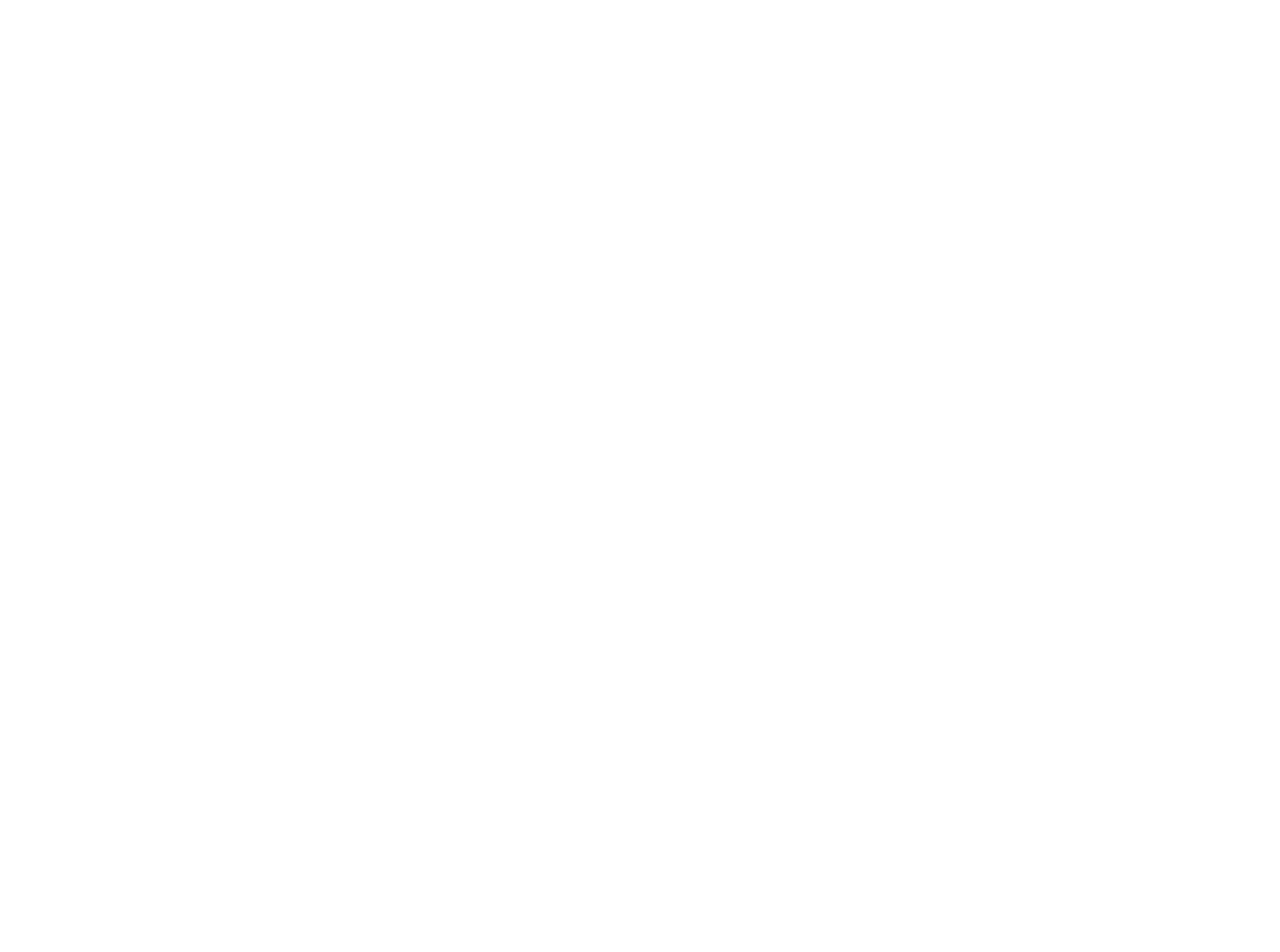
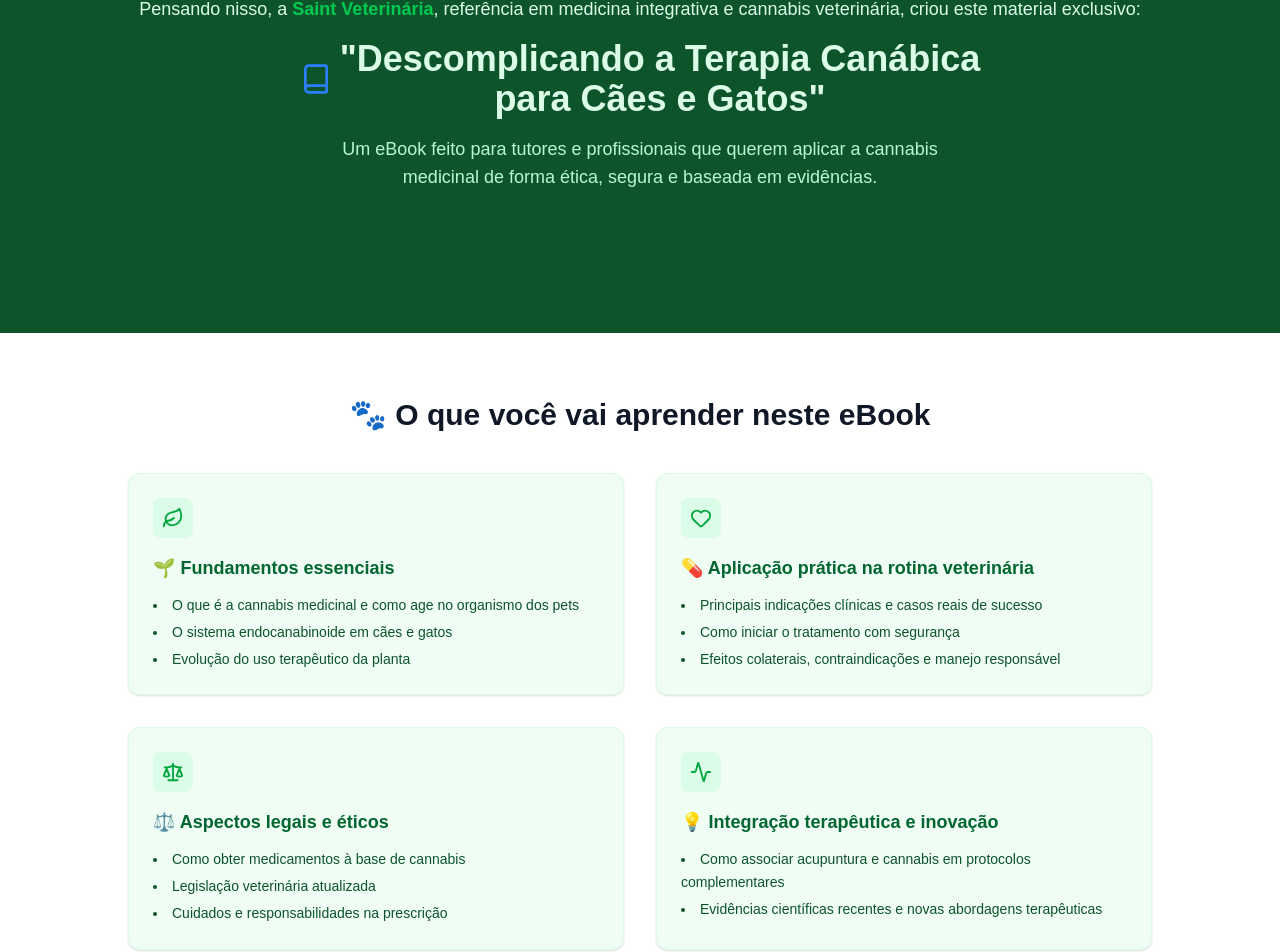
Before and after one commit to yes-pripri/saint-vet, a Next.js app: page / in a window 1280 px wide. Shown: the part 1256-2208 px from the top of the page. Before the commit the page ends 1109 px from the top, so only its background shows below. Built offline with nearby package versions, Linux system fonts and the light colour scheme.

Commit message:
feat: add ebookSection and ebookLearningSection

```diff
--- a/src/app/page.tsx
+++ b/src/app/page.tsx
@@ -1,13 +1,17 @@
 import Image from "next/image";
 import { Hero } from "@/components /hero";
-import CannabisSection from "@/components /cannabisSection"
-
+import CannabisSection from "@/components /cannabisSection";
+import { EbookSection } from "@/components /ebookSection";
+import { EbookLearningSection } from "@/components /ebookLearningSection"
 
 export default function Home() {
   return (
     <main>
       <Hero />
       <CannabisSection />
+      <EbookSection />
+      <EbookLearningSection />
+
 
     </main>
 
--- a/src/components /cannabisSection.tsx
+++ b/src/components /cannabisSection.tsx
@@ -4,19 +4,16 @@
 export default function CannabisSection() {
   return (
     <section className="bg-[#020a06] text-white py-20 px-6 flex flex-col items-center text-center">
-      {/* Título */}
       <h1 className="text-3xl md:text-5xl font-extrabold max-w-4xl leading-snug">
         A cannabis medicinal é uma das descobertas mais{" "}
         <span className="text-green-400">promissoras dos últimos anos</span>
       </h1>
 
-      {/* Subtítulo */}
       <p className="text-gray-400 mt-6 max-w-3xl">
         Com resultados reais em controle da dor, ansiedade, epilepsia,
         inflamações, e muito mais.
       </p>
 
-      {/* Box de dúvidas */}
       <div className="mt-10 bg-[#0a1510] border border-green-800 rounded-xl p-8 max-w-4xl w-full">
         <h2 className="text-xl font-semibold mb-6">
           Mas junto com o interesse, vieram as dúvidas:
--- /dev/null
+++ b/src/components /ebookLearningSection.tsx
@@ -0,0 +1,73 @@
+import React from "react";
+import { Leaf, Heart, Scale, Activity } from "lucide-react";
+
+export function EbookLearningSection() {
+  return (
+    <section className="bg-white py-16 px-6 text-center">
+      <h2 className="text-3xl font-bold text-gray-900 mb-10">
+        <span className="text-blue-500">🐾</span> O que você vai aprender neste eBook
+      </h2>
+
+      <div className="grid grid-cols-1 md:grid-cols-2 gap-8 max-w-5xl mx-auto">
+        {/* Fundamentos essenciais */}
+        <div className="bg-green-50 border border-green-100 rounded-xl p-6 text-left shadow-sm hover:shadow-md transition">
+          <div className="flex items-center justify-center w-10 h-10 bg-green-100 rounded-lg mb-4">
+            <Leaf className="text-green-600" size={22} />
+          </div>
+          <h3 className="text-lg font-semibold text-green-800 mb-3 flex items-center gap-2">
+            🌱 Fundamentos essenciais
+          </h3>
+          <ul className="text-green-900 text-sm leading-relaxed space-y-1 list-disc list-inside">
+            <li>O que é a cannabis medicinal e como age no organismo dos pets</li>
+            <li>O sistema endocanabinoide em cães e gatos</li>
+            <li>Evolução do uso terapêutico da planta</li>
+          </ul>
+        </div>
+
+        {/* Aplicação prática */}
+        <div className="bg-green-50 border border-green-100 rounded-xl p-6 text-left shadow-sm hover:shadow-md transition">
+          <div className="flex items-center justify-center w-10 h-10 bg-green-100 rounded-lg mb-4">
+            <Heart className="text-green-600" size={22} />
+          </div>
+          <h3 className="text-lg font-semibold text-green-800 mb-3 flex items-center gap-2">
+            💊 Aplicação prática na rotina veterinária
+          </h3>
+          <ul className="text-green-900 text-sm leading-relaxed space-y-1 list-disc list-inside">
+            <li>Principais indicações clínicas e casos reais de sucesso</li>
+            <li>Como iniciar o tratamento com segurança</li>
+            <li>Efeitos colaterais, contraindicações e manejo responsável</li>
+          </ul>
+        </div>
+
+        {/* Aspectos legais e éticos */}
+        <div className="bg-green-50 border border-green-100 rounded-xl p-6 text-left shadow-sm hover:shadow-md transition">
+          <div className="flex items-center justify-center w-10 h-10 bg-green-100 rounded-lg mb-4">
+            <Scale className="text-green-600" size={22} />
+          </div>
+          <h3 className="text-lg font-semibold text-green-800 mb-3 flex items-center gap-2">
+            ⚖️ Aspectos legais e éticos
+          </h3>
+          <ul className="text-green-900 text-sm leading-relaxed space-y-1 list-disc list-inside">
+            <li>Como obter medicamentos à base de cannabis</li>
+            <li>Legislação veterinária atualizada</li>
+            <li>Cuidados e responsabilidades na prescrição</li>
+          </ul>
+        </div>
+
+        {/* Integração terapêutica e inovação */}
+        <div className="bg-green-50 border border-green-100 rounded-xl p-6 text-left shadow-sm hover:shadow-md transition">
+          <div className="flex items-center justify-center w-10 h-10 bg-green-100 rounded-lg mb-4">
+            <Activity className="text-green-600" size={22} />
+          </div>
+          <h3 className="text-lg font-semibold text-green-800 mb-3 flex items-center gap-2">
+            💡 Integração terapêutica e inovação
+          </h3>
+          <ul className="text-green-900 text-sm leading-relaxed space-y-1 list-disc list-inside">
+            <li>Como associar acupuntura e cannabis em protocolos complementares</li>
+            <li>Evidências científicas recentes e novas abordagens terapêuticas</li>
+          </ul>
+        </div>
+      </div>
+    </section>
+  );
+}
--- /dev/null
+++ b/src/components /ebookSection.tsx
@@ -0,0 +1,24 @@
+import Image from "next/image";
+import { Book } from "lucide-react";
+
+export function EbookSection() {
+  return (
+    <section className="bg-green-900 text-green-100 py-16 md:py-20 px-6 text-center min-h-[60vh] flex flex-col justify-center">
+      <p className="mb-4 text-base md:text-lg">
+        Pensando nisso, a{" "}
+        <span className="font-semibold text-green-500">Saint Veterinária</span>,
+        referência em medicina integrativa e cannabis veterinária, criou este material exclusivo:
+      </p>
+
+      <h2 className="flex items-center justify-center gap-2 text-2xl md:text-3xl lg:text-4xl font-bold mb-4">
+        <Book className="w-6 h-6 md:w-8 md:h-8 text-blue-500" />
+        "Descomplicando a Terapia Canábica<br></br> para Cães e Gatos"
+      </h2>
+
+      <p className="max-w-2xl mx-auto text-base md:text-lg text-green-200">
+        Um eBook feito para tutores e profissionais que querem aplicar a cannabis medicinal
+        de forma ética, segura e baseada em evidências.
+      </p>
+    </section>
+  );
+}
```
